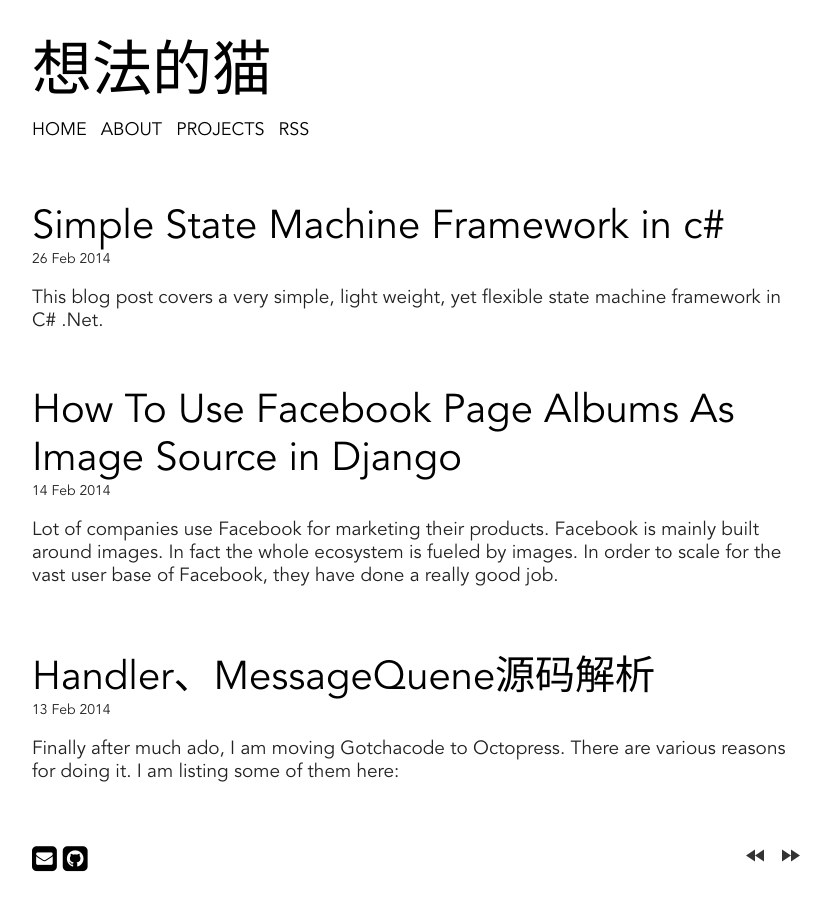
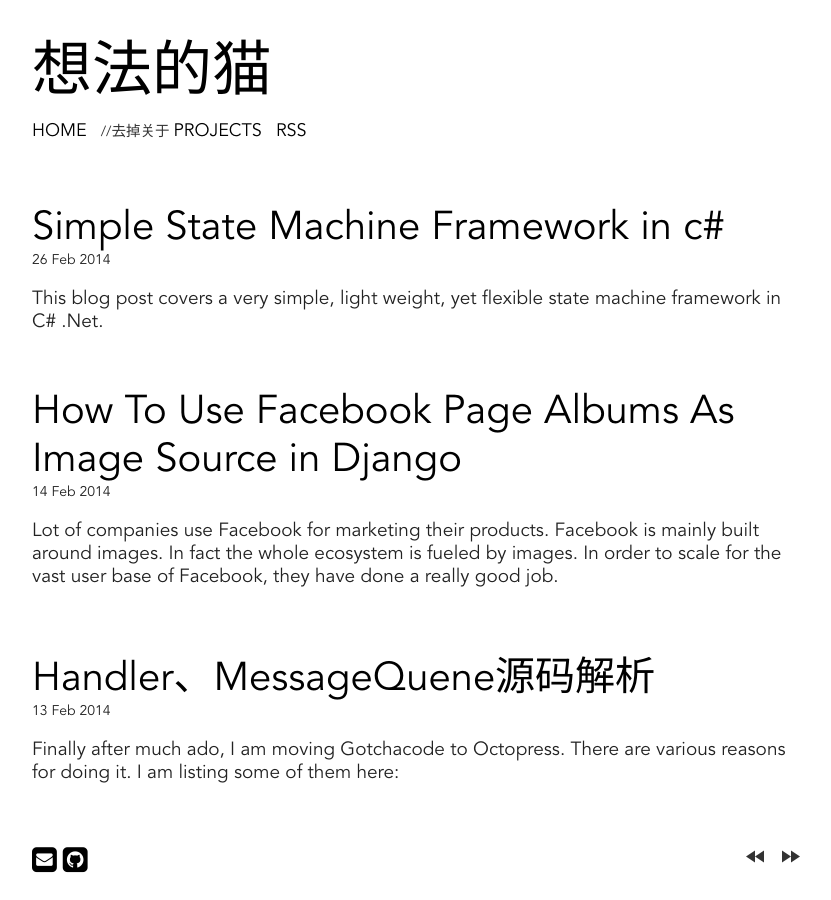
Before and after one commit to xiangfademao/xiangfademao.github.io, a Jekyll site: the page built from index.html, in a window 1280 px wide. Shown: the whole page, without its empty margins (224-1055 px from the left). Built offline with Jekyll 4.4.1, drawn with Linux system fonts in a browser that asks for light colours; the list of posts is cut into pages by our own code.

Commit message:
去掉关于
去掉关于

```diff
--- a/_includes/header.html
+++ b/_includes/header.html
@@ -4,7 +4,7 @@
       <ul class="nav">
         <!--Change the  URL here if working on an absolute domain-->
         <li><a href="{{ site.url }}">Home</a></li>
-        <li><a href="{{ site.url }}/about">About</a></li>
+       <!--  <li><a href="{{ site.url }}/about">About</a></li> -->//去掉关于
         {% if site.owner.github %}
           <li><a href="{{ site.owner.github }}" target="_blank">Projects</a></li>
         {% endif %}
```
